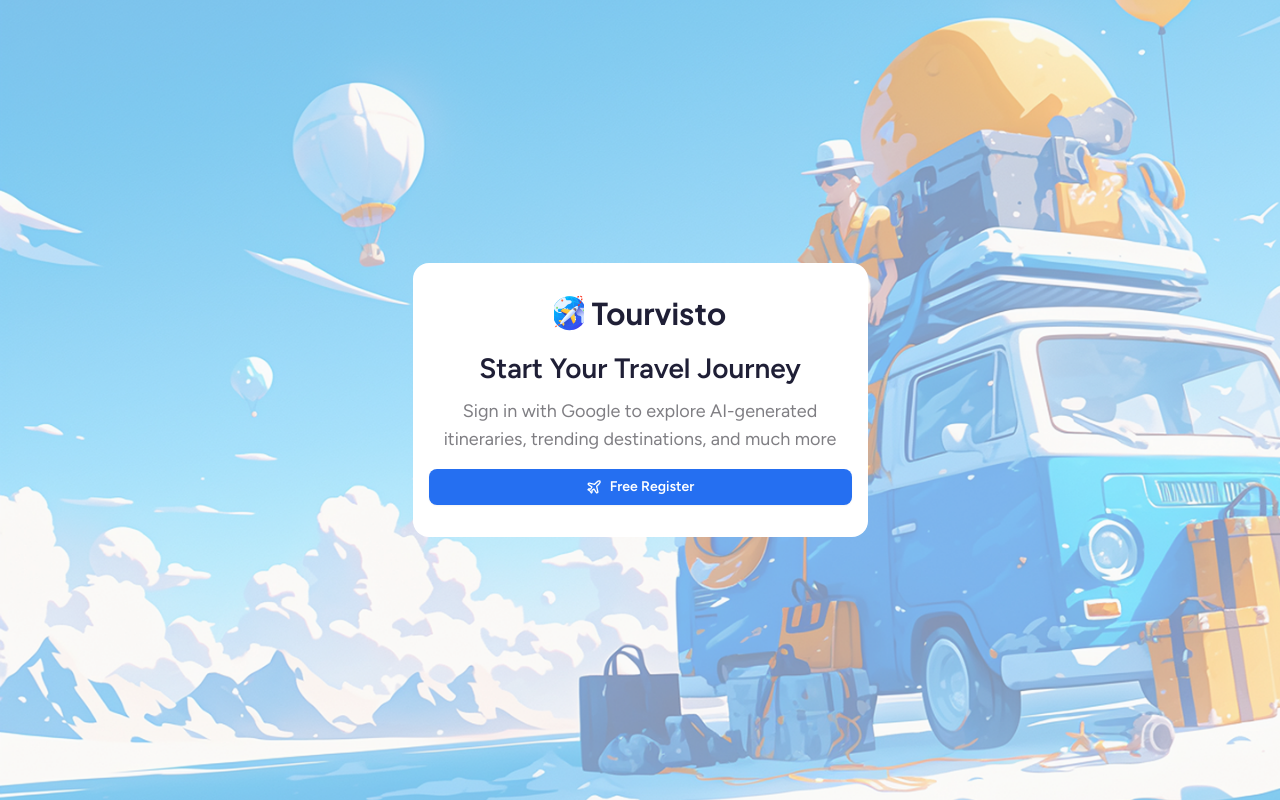
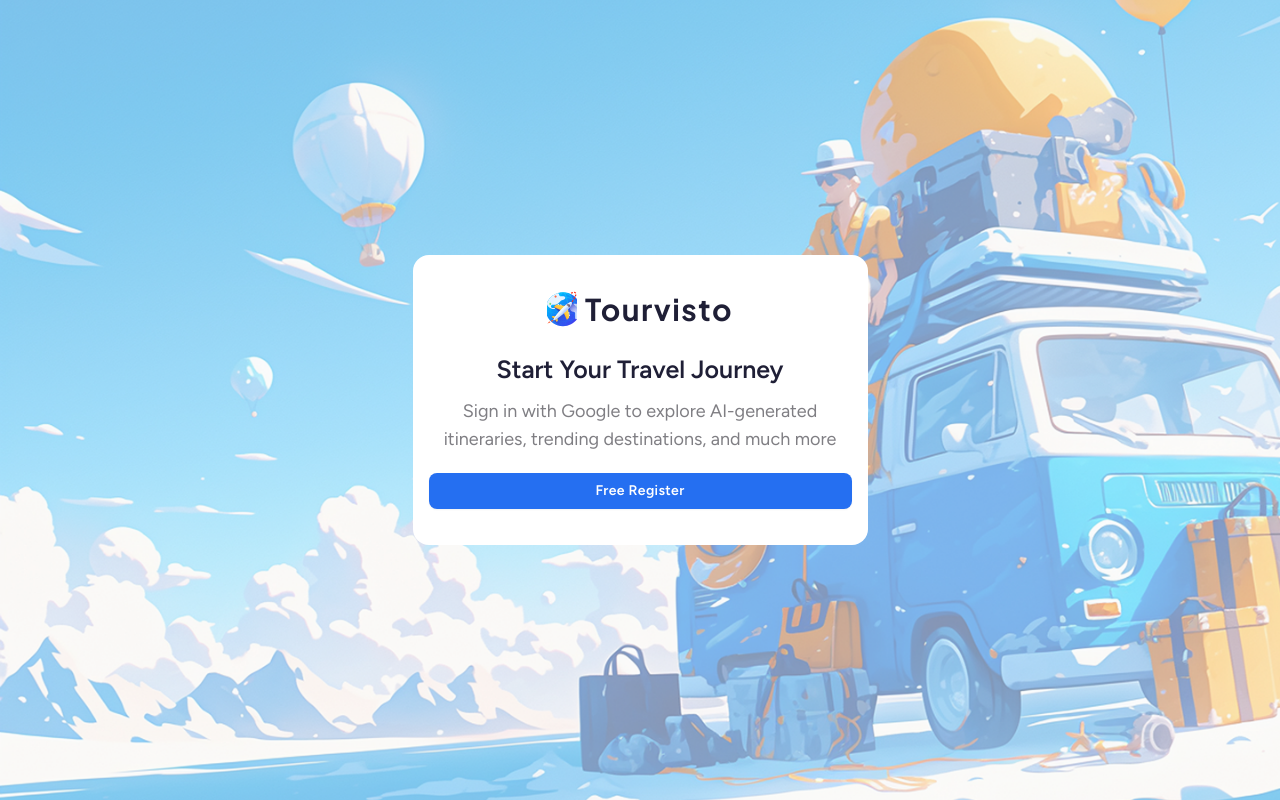
Before and after one commit to tareqrad1/fullstack-tourvisto, a Next.js app in the folder frontend/: page /ready in a window 1280 px wide. Built offline with nearby package versions, Linux system fonts and the light colour scheme.

Commit message:
edit some ui in this page

```diff
--- a/frontend/src/app/(auth)/ready/layout.tsx
+++ b/frontend/src/app/(auth)/ready/layout.tsx
@@ -2,7 +2,7 @@
 import { Metadata } from "next";
 
 export const metadata: Metadata = {
-    title: "Tourvisto – Ready Registration",
+    title: "Tourvisto – Ready For Registration",
     description: "Create your account on Tourvisto to start booking amazing tours worldwide.",
     keywords: "register, create account, tour booking, travel tours, vacation, sightseeing, travel platform",
     authors: [{ name: "Tourvisto Team" }],
--- a/frontend/src/app/(auth)/ready/page.tsx
+++ b/frontend/src/app/(auth)/ready/page.tsx
@@ -28,8 +28,8 @@
                 style={{ zIndex: -1}}
             />
             <div className='flex justify-center items-center px-4 h-screen z-20'>
-                <div className='bg-[#FFFFFF] w-fit h-fit rounded-2xl overflow-hidden px-4 py-8'>
-                    <div className="logo flex gap-2 mb-4 justify-center">
+                <div className='bg-[#FFFFFF] w-fit h-fit rounded-2xl overflow-hidden px-4 py-9'>
+                    <div className="logo flex gap-2 mb-6 justify-center">
                         <Image src="/fi_2200326.svg"
                             alt="logo"
                             width={30}
@@ -37,14 +37,14 @@
                             priority
                             className="object-cover"
                         />
-                        <h1 className={`text-3xl text-midnight ${plusJakartaSans.className} font-[700] text-3xl`}>Tourvisto</h1>
+                        <h1 className={`text-3xl text-midnight tracking-wider ${plusJakartaSans.className} font-[700] text-3xl`}>Tourvisto</h1>
                     </div>
                     <div className='max-w-[423px] text-center space-y-2'>
-                        <h3 className='text-[28px] text-midnight font-semibold'>Start Your Travel Journey</h3>
+                        <h3 className='text-[25px] text-midnight font-semibold'>Start Your Travel Journey</h3>
                         <p className='text-sm md:text-[18px] font-[400] text-ash leading-[28px]'>Sign in with Google to explore AI-generated itineraries, trending destinations, and much more</p>
                     </div>
-                    <div className='mt-4 w-full'>
-                        <Button className='bg-blueAccent hover:bg-blueAccent-hover w-full text-white font-semibold' onClick={handleSubmit}><Plane className='flex justify-center items-center w-20 h-20' />Free Register</Button>
+                    <div className='mt-5 w-full'>
+                        <Button className='bg-blueAccent hover:bg-blueAccent-hover w-full text-white font-semibold tracking-wide' onClick={handleSubmit}>Free Register</Button>
                     </div>
                 </div>
             </div>
```
